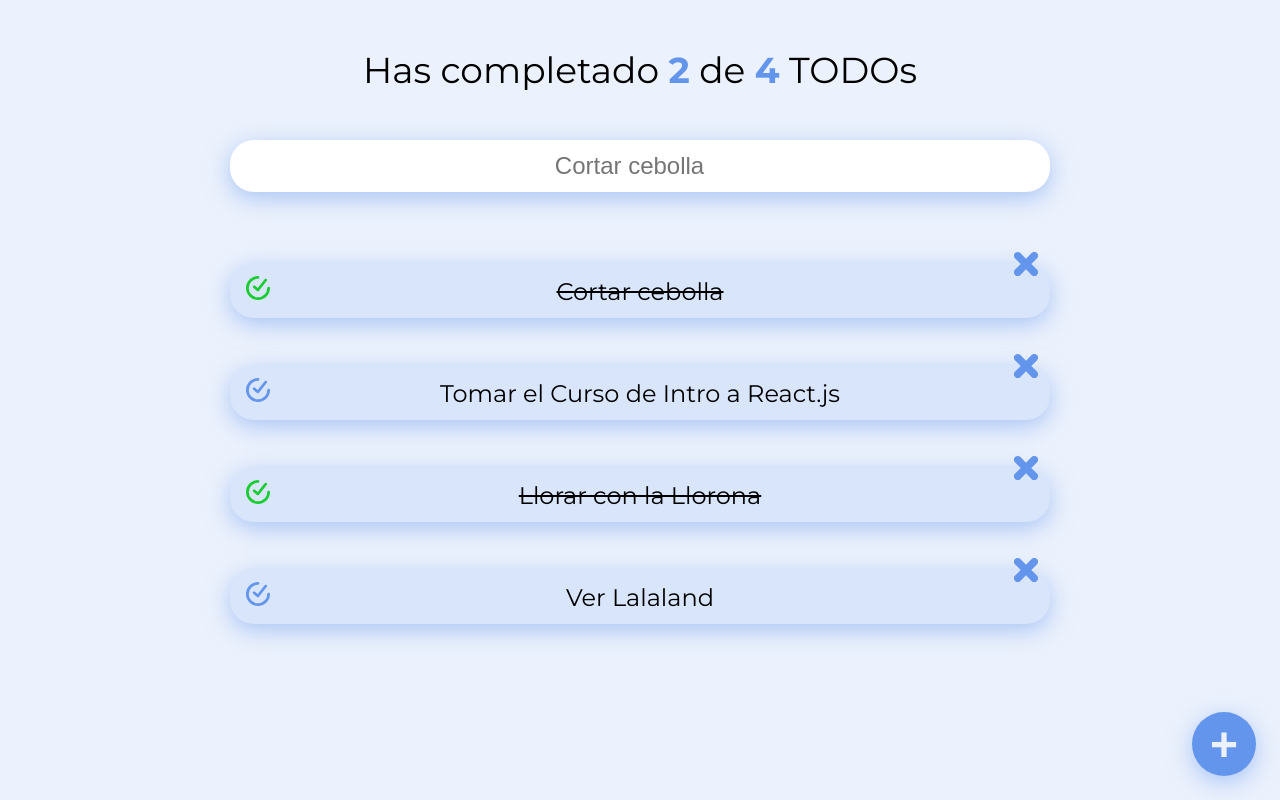
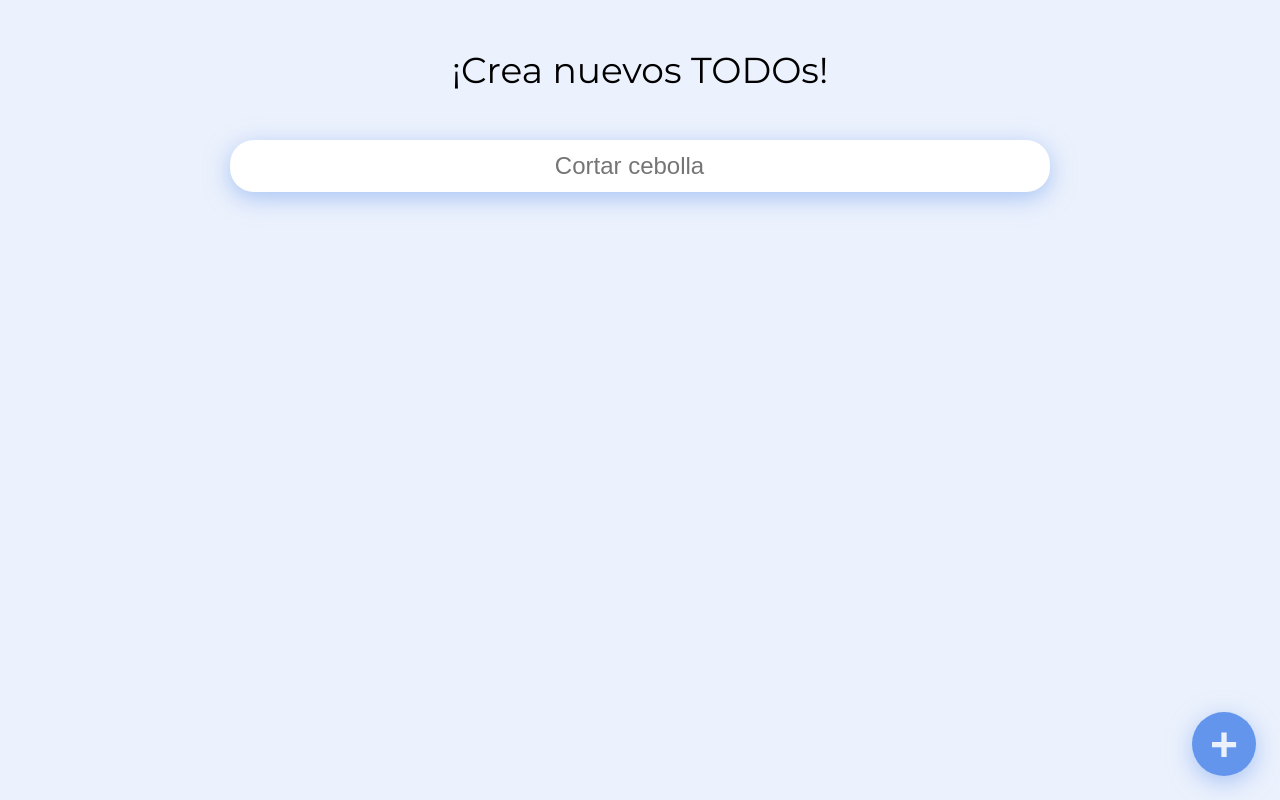
Before and after one commit to hyfi06/practica-cursos-dev, a React (Create React App) app in the folder curso-react-intro/: page / in a window 1280 px wide. Built offline with nearby package versions, Linux system fonts and the light colour scheme.

Commit message:
feat: persistencia de datos en localStorage

```diff
--- a/curso-react-intro/src/App.js
+++ b/curso-react-intro/src/App.js
@@ -6,27 +6,11 @@ import { TodoItem } from "./components/TodoItem/TodoItem";
 import { CreateTodoButton } from "./components/CreateTodoButton/CreateTodoButton";
 import { CreateTodo } from "./components/CreateTodo/CreateTodo";
 
-const defaultTodos = [
-  {
-    text: "Cortar cebolla",
-    completed: true,
-  },
-  {
-    text: "Tomar el Curso de Intro a React.js",
-    completed: false,
-  },
-  {
-    text: "Llorar con la Llorona",
-    completed: true,
-  },
-  {
-    text: "Ver Lalaland",
-    completed: false,
-  },
-];
 
 function App() {
-  const [todos, setTodos] = React.useState(defaultTodos);
+  const localStorageTODOS = localStorage.getItem("TODOS_V1") || "[]";
+  const parserTodos = JSON.parse(localStorageTODOS);
+  const [todos, setTodos] = React.useState(parserTodos);
   const [searchValue, setSearchValue] = React.useState("");
   const [modalState, setModalState] = React.useState("none");
   const completedTodos = todos.filter((todo) => todo.completed).length;
@@ -35,18 +19,35 @@ function App() {
     RegExp(`.*${searchValue}.*`, "i").test(todo.text)
   );
 
+  const saveTodos = (newTodos) => {
+    localStorage.setItem("TODOS_V1", JSON.stringify(newTodos));
+    setTodos(newTodos);
+  };
+
   const competeTodo = (text) => () => {
     const newTodos = [...todos];
     const todoIndex = newTodos.findIndex((todo) => todo.text == text);
     newTodos[todoIndex].completed = !newTodos[todoIndex].completed;
-    setTodos(newTodos);
+    saveTodos(newTodos);
   };
 
   const deleteTodo = (text) => () => {
     const newTodos = [...todos];
     const todoIndex = newTodos.findIndex((todo) => todo.text == text);
     newTodos.splice(todoIndex, 1);
-    setTodos(newTodos);
+    saveTodos(newTodos);
+  };
+
+  const createTodo = (text) => {
+    if (text != "") {
+      const newTodos = [...todos];
+      const newTodo = {
+        text,
+        completed: false,
+      };
+      newTodos.unshift(newTodo);
+      saveTodos(newTodos);
+    }
   };
 
   return (
@@ -66,8 +67,7 @@ function App() {
       </TodoList>
       <CreateTodoButton setModalState={setModalState} />
       <CreateTodo
-        todos={todos}
-        setTodos={setTodos}
+        onCreate={createTodo}
         modalState={modalState}
         setModalState={setModalState}
       />
--- a/curso-react-intro/src/components/CreateTodo/CreateTodo.js
+++ b/curso-react-intro/src/components/CreateTodo/CreateTodo.js
@@ -1,7 +1,7 @@
 import React from "react";
 import "./CreateTodo.css";
 
-function CreateTodo({ todos, setTodos, modalState, setModalState }) {
+function CreateTodo({ modalState, setModalState, onCreate }) {
   const [newTodoText, setNewTodoTex] = React.useState("");
   return (
     <div
@@ -33,13 +33,7 @@ function CreateTodo({ todos, setTodos, modalState, setModalState }) {
             className="button button--primary"
             onClick={(event) => {
               if (newTodoText != "") {
-                setTodos([
-                  {
-                    text: newTodoText,
-                    completed: false,
-                  },
-                  ...todos,
-                ]);
+                onCreate(newTodoText);
                 setNewTodoTex("");
                 setModalState("none");
               }
--- a/curso-react-intro/src/components/TodoIcon/TodoIcon.js
+++ b/curso-react-intro/src/components/TodoIcon/TodoIcon.js
@@ -5,7 +5,7 @@ import "./TodoIcon.css";
 
 const iconTypes = {
   check: (color) => <CheckSvg className="Icon-svg" fill={color} />,
-  delete: (color) => <DeleteSvg className="Icon-svg Icon-svg-delete" fill={color} />,
+  delete: (color) => <DeleteSvg className="Icon-svg" fill={color} />,
 };
 
 function TodoIcon({ type, color, clickAction }) {
```
